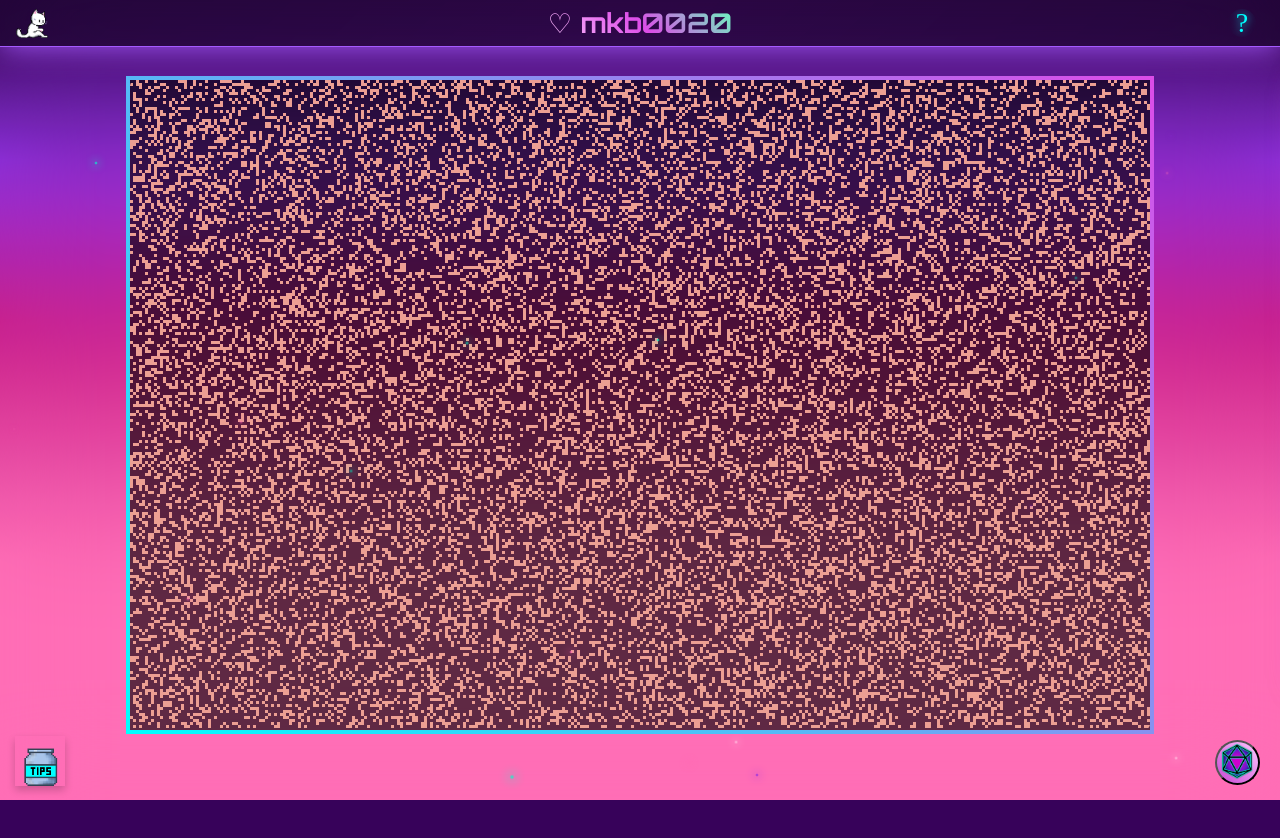
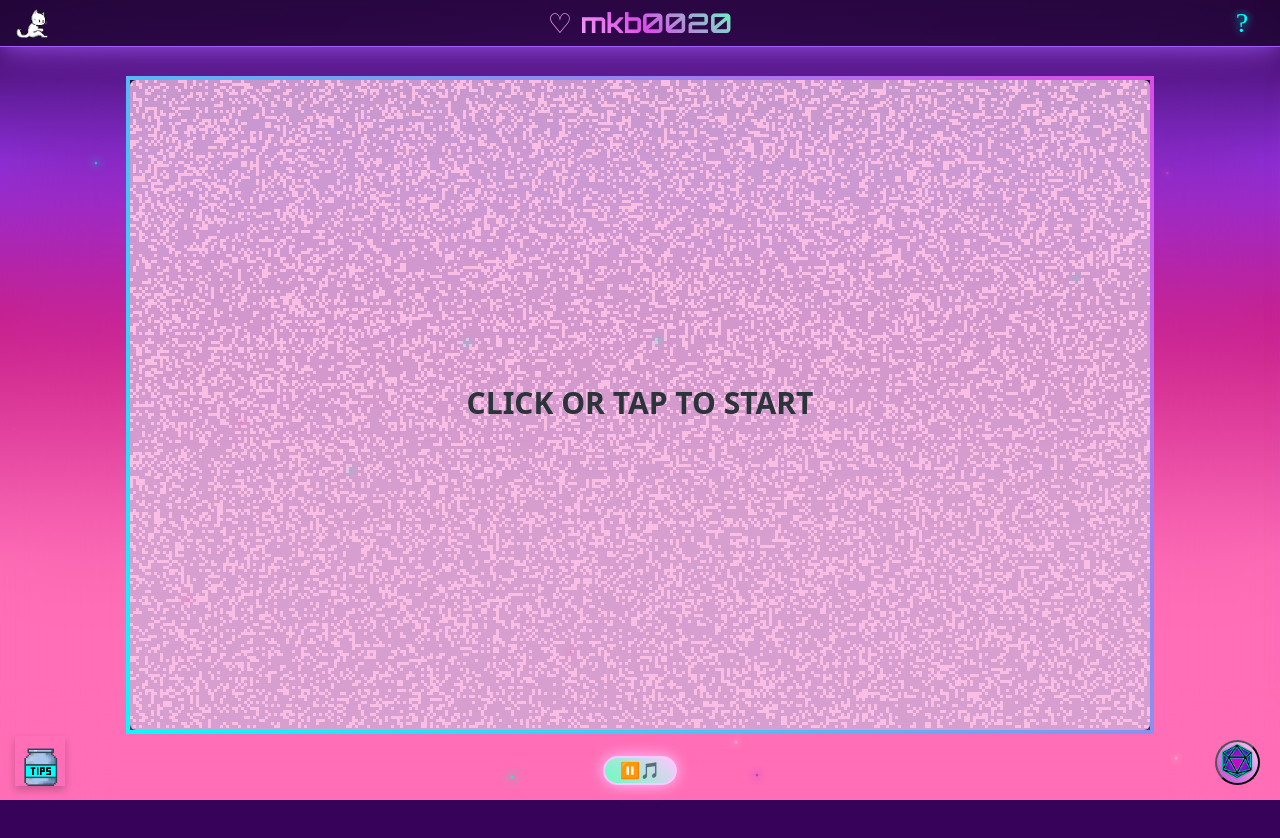
Before and after one commit to mkb0020/pastellularAutomata, a plain HTML site: page index.html in a window 1280 px wide. Drawn offline with Linux system fonts and the light colour scheme; a web font is replaced by a local one.

Commit message:
added music

```diff
--- a/index.html
+++ b/index.html
@@ -250,6 +250,37 @@
       line-height: 1.4;
     }
 
+
+    .audio-controls {
+      display: flex;
+      justify-content: center;
+    }
+
+    #audioToggle {
+      position: fixed;
+      bottom: 15px;
+      right: 50%;
+      transform: translateX(50%);
+      z-index: 100;
+      padding: 3px 15px;
+      background: linear-gradient(45deg, #67FEBD, #FFC7FF);
+      color: white;
+      border: 2px solid #FFC7FF;
+      border-radius: 20px;
+      font-family: 'GothNerd', sans-serif;
+      font-size: 1rem;
+      cursor: pointer;
+      transition: all 0.3s;
+      box-shadow: 0 0 15px #FFC7FF;
+    }
+
+    #audioToggle:hover {
+      background: linear-gradient(45deg, #FFC7FF, #67FEBD);
+      border: 2px solid #67FEBD;
+      box-shadow: 0 0 30px #67FEBD;
+    }
+
+
     @media (max-width: 767px) {
       .hero-content {
         padding: 10px;
@@ -376,9 +407,16 @@
     <canvas id="canvas"></canvas>
   </div>
 
+  <div class="audio-controls">
+    <button id="audioToggle">⏸️🎵</button>
+  </div>
+
+
   <button id="rulesToggle" class="rules-toggle" aria-label="Toggle Rules Panel">
     <img src="assets/images/D20.png" alt="SETTINGS" class="toggle-img">
   </button>
+
+
 
   <div id="rulesPanel" class="rules-panel">
     <h2>Cellular Automata Rules</h2>
--- a/js/cellularAutomata.js
+++ b/js/cellularAutomata.js
@@ -1,9 +1,16 @@
 const canvas = document.getElementById("canvas");
 const ctx = canvas.getContext("2d");
+
+const lofi = new Audio("assets/sounds/isotopes.mp3");
+lofi.loop = true;
+lofi.volume = 0.6;
+
 
 let cols, rows;
 let cellSize;
 let grid = [];
+
+let hasStarted = false;
 
 let running = false;
 let interval;
@@ -86,6 +93,26 @@ function drawGrid() {
       }
     }
   }
+
+
+  // CLICK TO START OVERLAY
+  if (!hasStarted && !running) {
+    ctx.fillStyle = "rgba(255, 199, 255, 0.75)";
+    ctx.fillRect(0, 0, canvas.width, canvas.height);
+
+    ctx.fillStyle = "rgba(42,52,57)";
+    ctx.font = "600 30px system-ui, -apple-system, BlinkMacSystemFont";
+    ctx.textAlign = "center";
+    ctx.textBaseline = "middle";
+
+    ctx.fillText(
+      "CLICK OR TAP TO START",
+      canvas.width / 2,
+      canvas.height / 2
+    );
+  }
+
+
 }
 
 function countNeighbors(x, y) {
@@ -139,6 +166,13 @@ function toggleRun() {
 
 canvas.addEventListener("pointerdown", (e) => {
   e.preventDefault();
+
+  if (!hasStarted) {
+    hasStarted = true;
+
+    lofi.play().catch(() => {});
+  }
+
   toggleRun();
 });
 
@@ -199,6 +233,20 @@ function resetGrid() {
 
 document.getElementById("resetBtn").addEventListener("click", resetGrid);
 
+
+const audioToggle = document.getElementById("audioToggle");
+
+audioToggle.addEventListener("click", () => {
+  if (lofi.paused) {
+    lofi.play().catch(() => {});
+    audioToggle.textContent = "⏸️🎵";
+  } else {
+    lofi.pause();
+    audioToggle.textContent = "▶️🎵";
+  }
+});
+
+
 resizeCanvas();
 drawGrid();
 setupRuleListeners();
```
